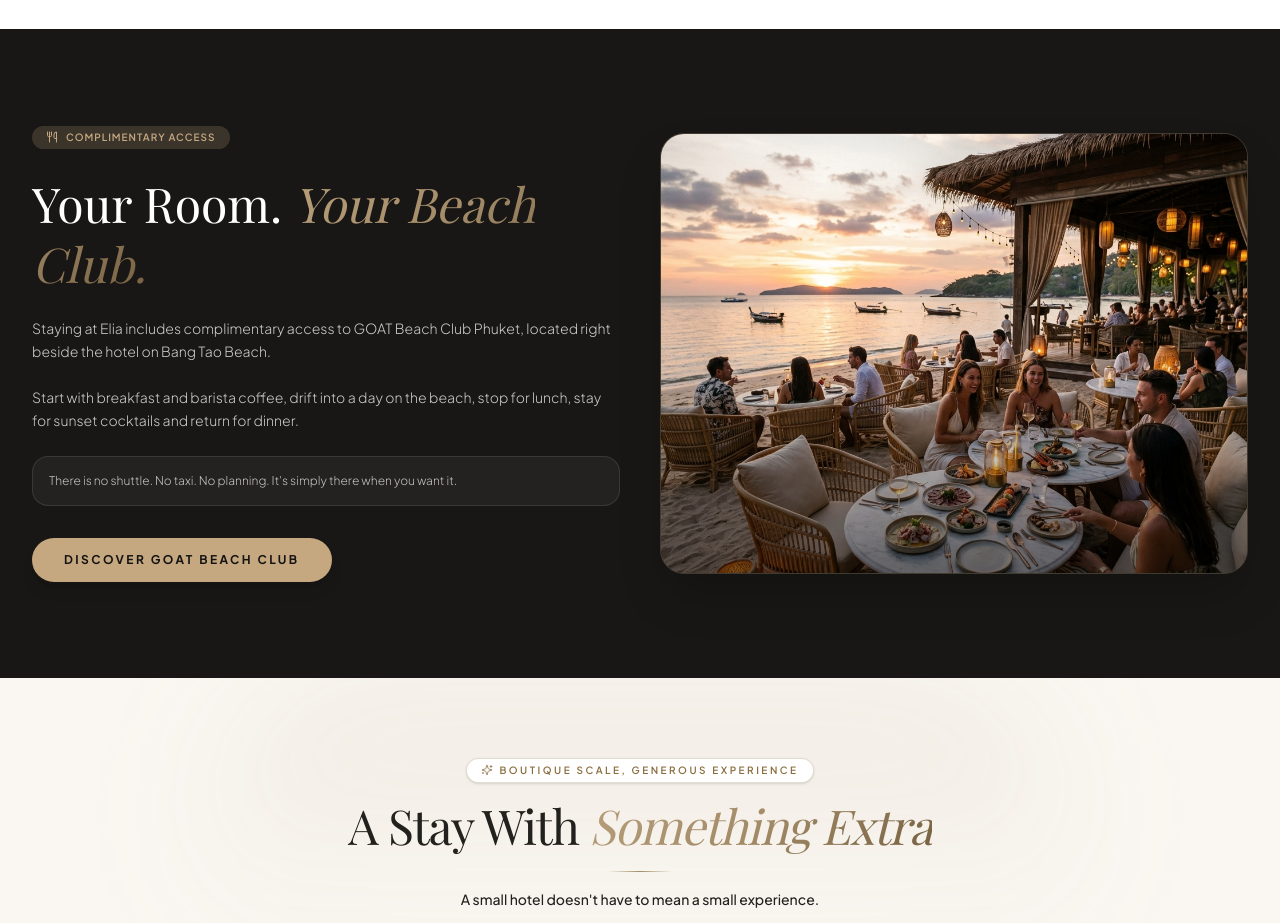
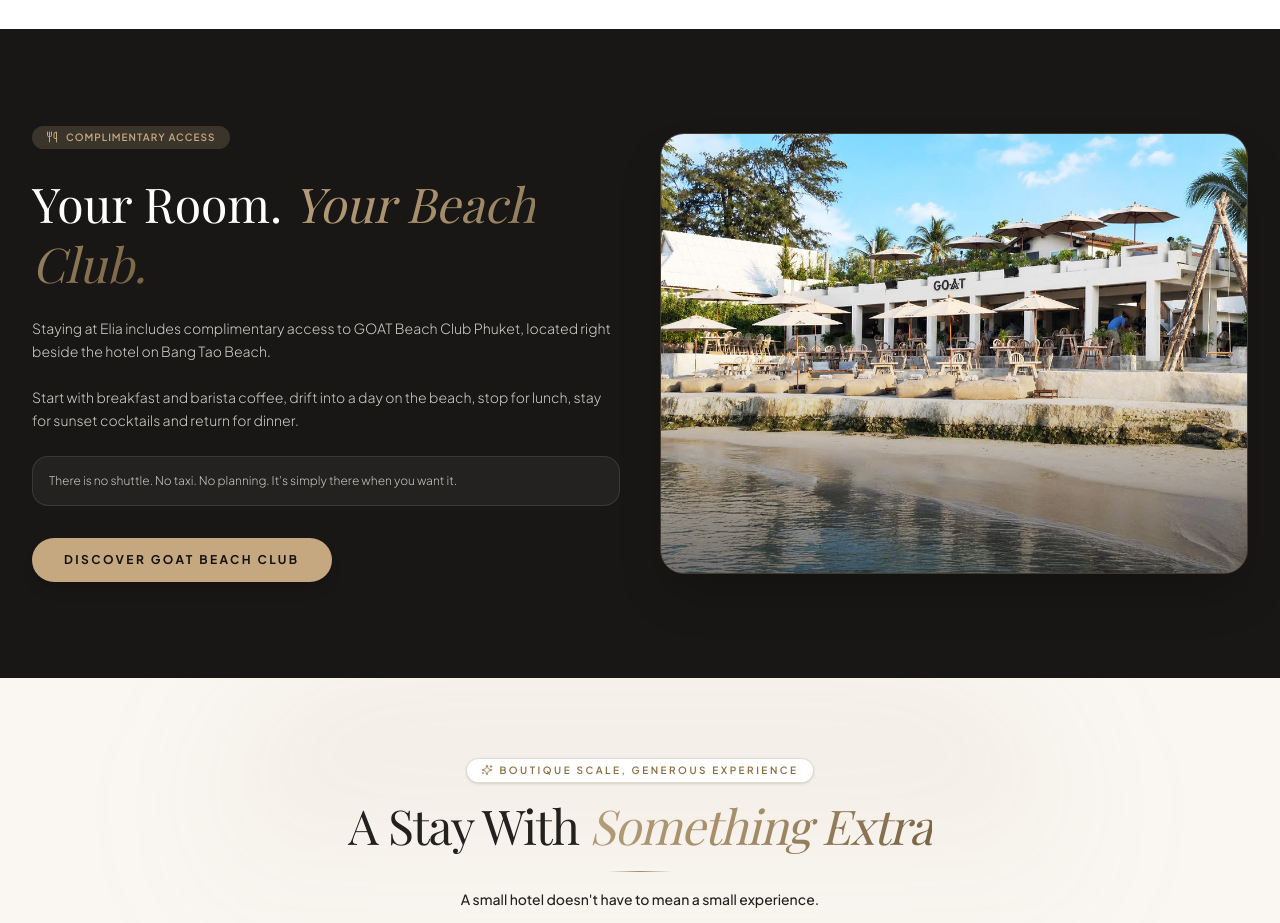
Before and after one commit to itfalcon176/elia-boutique-hotel, a React (Vite) app: page / in a window 1280 px wide. Shown: the part 2440-3363 px from the top of the page. Built offline with nearby package versions, Linux system fonts and the light colour scheme; a web font is replaced by a local one.

Commit message:
Use the real GOAT Beach Club photo on the homepage beach-club section.
Co-authored-by: Muhammed Rashid N <rashidpkn@users.noreply.github.com>

```diff
--- a/src/components/EliaShowcaseSection.jsx
+++ b/src/components/EliaShowcaseSection.jsx
@@ -313,7 +313,7 @@ export default function EliaShowcaseSection({ onNavigate }) {
 
             <div className="lg:col-span-6 relative aspect-[4/3] rounded-3xl overflow-hidden shadow-2xl border border-[#A38B68]/30">
               <img
-                src="/images/dining.png"
+                src="/images/goat-beach-club.jpg"
                 alt="GOAT Beach Club beside Elia Boutique Hotel"
                 className="w-full h-full object-cover"
               />
```
Also changed, not shown: public/images/goat-beach-club.jpg (added).
